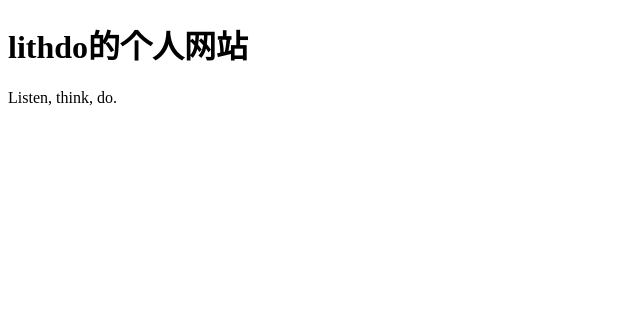
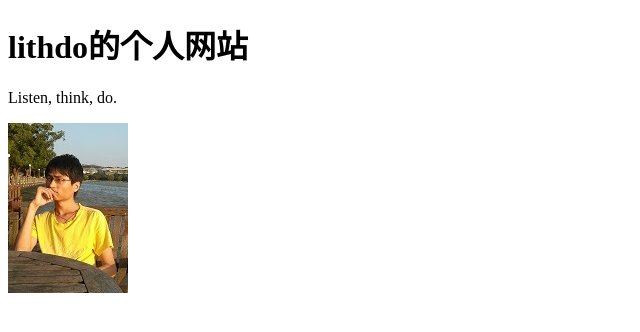
Before and after one commit to lithdo/Personal-Site, a plain HTML site: page index.html in a window 1280 px wide. Shown: the whole page, without its empty margins (0-640 px from the left). Drawn offline with Linux system fonts and the light colour scheme.

Commit message:
网站主页上增加lithdo的照片。

```diff
--- a/index.html
+++ b/index.html
@@ -7,5 +7,7 @@
 	<body>
 	  	<h1>lithdo的个人网站</h1>
 		<p>Listen, think, do.</p>
+
+		<p><img src="img/lithdo-20130921-small.jpg" alt="lithdo的照片" title="lithdo" height="170" width="120"/></p>
 	</body>
 </html>
```
Also changed, not shown: img/lithdo-20130921-small.jpg (added), img/lithdo-20130921.jpg (added).
